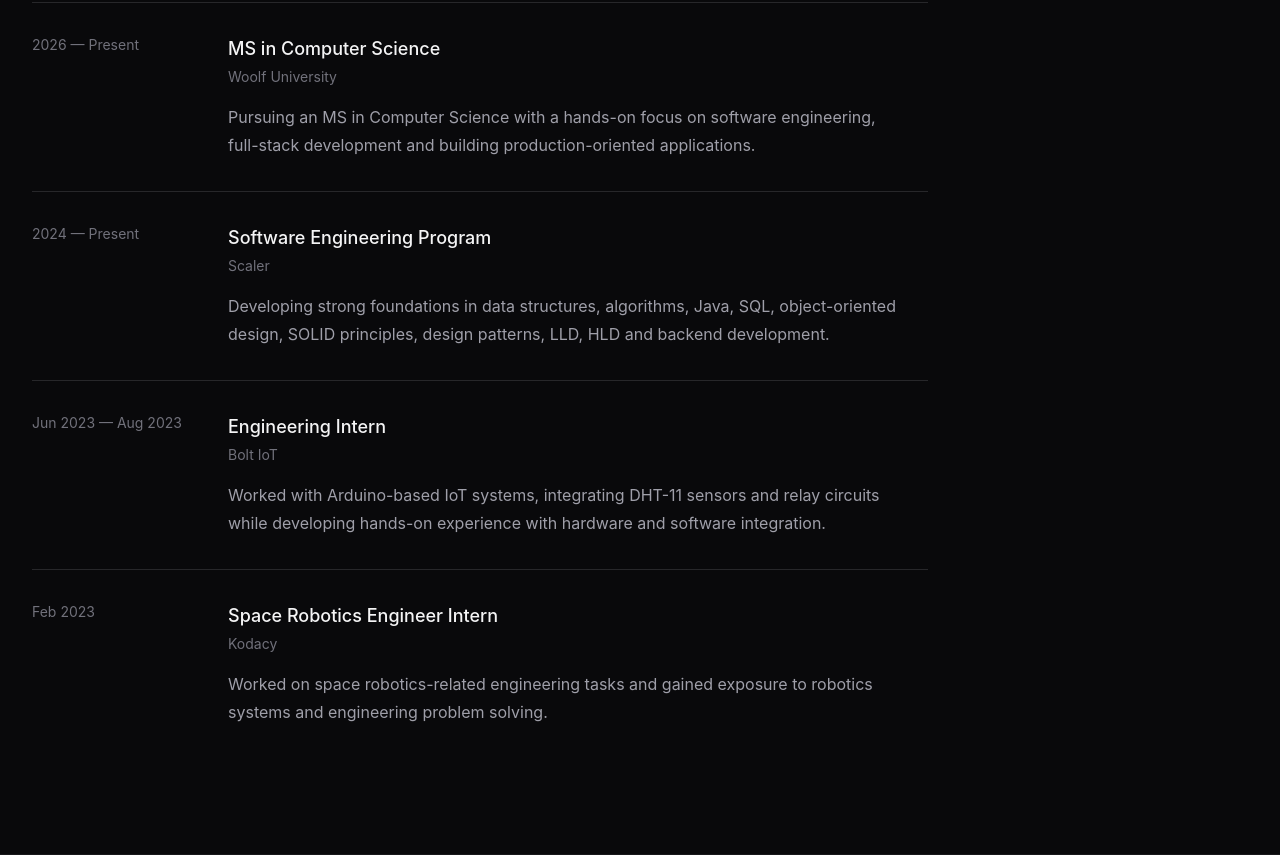
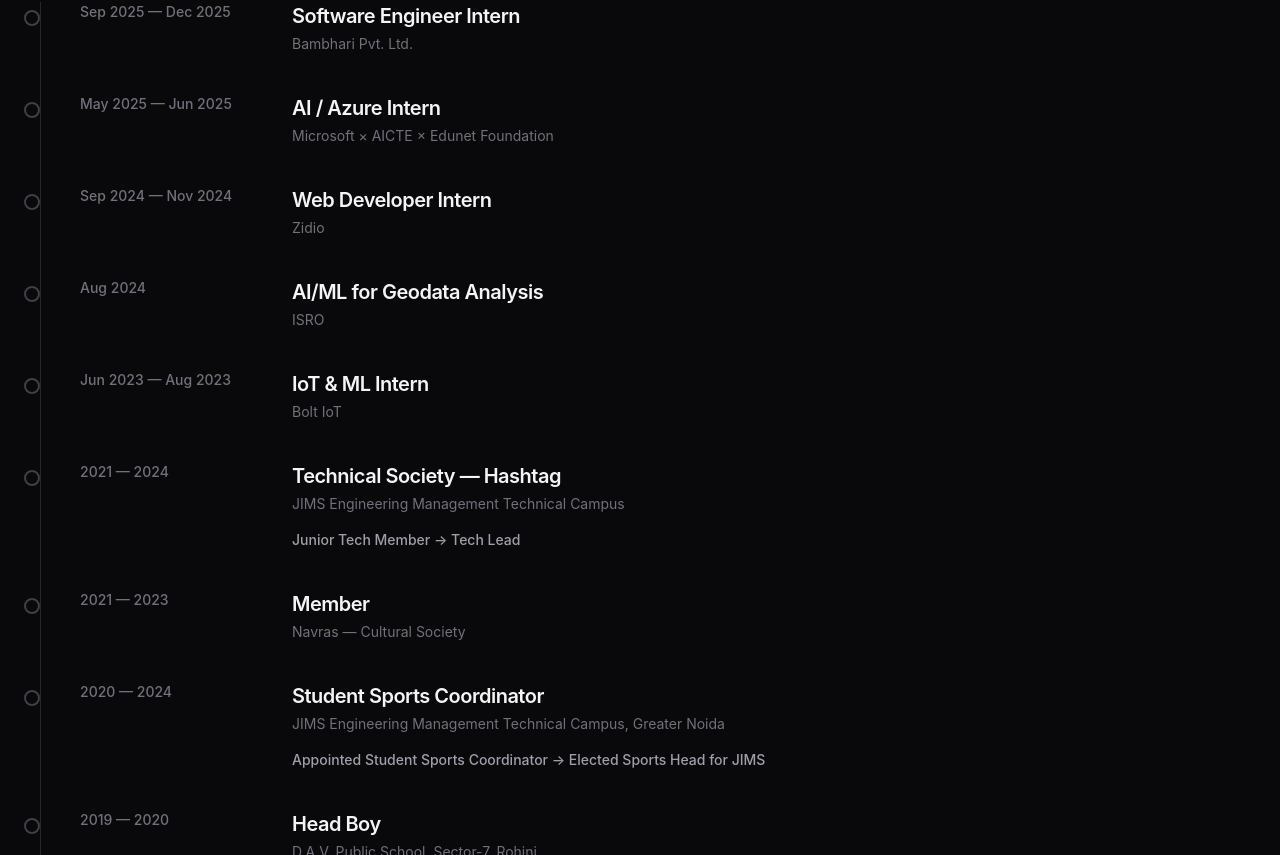
Before and after one commit to ShreyMadaan/PortfolioWebsite, a React (Vite) app in the folder shrey-portfolio/: page / in a window 1280 px wide. Shown: the part 3865-4720 px from the top of the page. Built offline with nearby package versions, Linux system fonts and the light colour scheme.

Commit message:
Portfolio V1 added

```diff
--- a/shrey-portfolio/src/features/experience/Experience.jsx
+++ b/shrey-portfolio/src/features/experience/Experience.jsx
@@ -2,7 +2,10 @@
 
 function Experience() {
   return (
-    <section id="experience" className="border-t border-zinc-900 py-24">
+    <section
+      id="experience"
+      className="border-t border-zinc-900 py-24"
+    >
       <div className="mx-auto max-w-7xl px-6 lg:px-8">
         <div className="mb-12">
           <p className="text-sm font-medium uppercase tracking-[0.2em] text-zinc-500">
@@ -10,35 +13,57 @@
           </p>
 
           <h2 className="mt-3 text-3xl font-semibold tracking-tight text-zinc-100">
-            My journey so far.
+            The journey so far.
           </h2>
         </div>
 
-        <div className="max-w-4xl">
-          {experienceData.map((item, index) => (
-            <div
-              key={`${item.organization}-${item.period}`}
-              className="grid gap-4 border-t border-zinc-800 py-8 md:grid-cols-[180px_1fr]"
+        <div className="relative">
+          {/* Timeline line */}
+          <div className="absolute left-2 top-0 hidden h-full w-px bg-zinc-800 md:block" />
+
+          <div className="space-y-10">
+            {experienceData.map((experience) => (
+              <article
+                key={`${experience.period}-${experience.title}`}
+                className="relative md:pl-12"
               >
-              <p className="text-sm text-zinc-500">
-                {item.period}
+                {/* Timeline dot */}
+                <div className="absolute left-0 top-2 hidden h-4 w-4 -translate-x-1/2 rounded-full border-2 border-zinc-700 bg-zinc-950 md:block" />
+
+                <div className="grid gap-4 md:grid-cols-[180px_1fr] md:gap-8">
+                  {/* Period */}
+                  <div>
+                    <p className="text-sm font-medium text-zinc-500">
+                      {experience.period}
                     </p>
+                  </div>
 
+                  {/* Experience content */}
                   <div>
-                <h3 className="text-lg font-medium text-zinc-100">
-                  {item.title}
+                    <h3 className="text-xl font-semibold tracking-tight text-zinc-100">
+                      {experience.title}
                     </h3>
 
                     <p className="mt-1 text-sm text-zinc-500">
-                  {item.organization}
+                      {experience.organization}
                     </p>
 
-                <p className="mt-4 max-w-2xl leading-7 text-zinc-400">
-                  {item.description}
+                    {experience.progression && (
+                      <p className="mt-4 text-sm font-medium text-zinc-400">
+                        {experience.progression}
                       </p>
+                    )}
+
+                    {experience.description && (
+                      <p className="mt-4 max-w-3xl leading-7 text-zinc-400">
+                        {experience.description}
+                      </p>
+                    )}
                   </div>
                 </div>
+              </article>
             ))}
+          </div>
         </div>
       </div>
     </section>
--- a/shrey-portfolio/src/features/experience/experienceData.js
+++ b/shrey-portfolio/src/features/experience/experienceData.js
@@ -1,31 +1,65 @@
 const experienceData = [
   {
-    period: "2026 — Present",
-    title: "MS in Computer Science",
-    organization: "Woolf University",
-    description:
-      "Pursuing an MS in Computer Science with a hands-on focus on software engineering, full-stack development and building production-oriented applications.",
+    period: "Sep 2025 — Dec 2025",
+    title: "Software Engineer Intern",
+    organization: "Bambhari Pvt. Ltd.",
+    description: "",
   },
   {
-    period: "2024 — Present",
-    title: "Software Engineering Program",
-    organization: "Scaler",
-    description:
-      "Developing strong foundations in data structures, algorithms, Java, SQL, object-oriented design, SOLID principles, design patterns, LLD, HLD and backend development.",
+    period: "May 2025 — Jun 2025",
+    title: "AI / Azure Intern",
+    organization: "Microsoft × AICTE × Edunet Foundation",
+    description: "",
+  },
+  {
+    period: "Sep 2024 — Nov 2024",
+    title: "Web Developer Intern",
+    organization: "Zidio",
+    description: "",
+  },
+  {
+    period: "Aug 2024",
+    title: "AI/ML for Geodata Analysis",
+    organization: "ISRO",
+    description: "",
   },
   {
     period: "Jun 2023 — Aug 2023",
-    title: "Engineering Intern",
+    title: "IoT & ML Intern",
     organization: "Bolt IoT",
-    description:
-      "Worked with Arduino-based IoT systems, integrating DHT-11 sensors and relay circuits while developing hands-on experience with hardware and software integration.",
+    description: "",
   },
   {
-    period: "Feb 2023",
-    title: "Space Robotics Engineer Intern",
-    organization: "Kodacy",
-    description:
-      "Worked on space robotics-related engineering tasks and gained exposure to robotics systems and engineering problem solving.",
+    period: "2021 — 2024",
+    title: "Technical Society — Hashtag",
+    organization: "JIMS Engineering Management Technical Campus",
+    description: "",
+    progression: "Junior Tech Member → Tech Lead",
+  },
+  {
+    period: "2021 — 2023",
+    title: "Member",
+    organization: "Navras — Cultural Society",
+    description: "",
+  },
+  {
+    period: "2020 — 2024",
+    title: "Student Sports Coordinator",
+    organization: "JIMS Engineering Management Technical Campus, Greater Noida",
+    description: "",
+    progression: "Appointed Student Sports Coordinator → Elected Sports Head for JIMS",
+  },
+  {
+    period: "2019 — 2020",
+    title: "Head Boy",
+    organization: "D.A.V. Public School, Sector-7, Rohini",
+    description: "",
+  },
+  {
+    period: "2018 — 2019",
+    title: "Sports Head",
+    organization: "D.A.V. Public School, Sector-7, Rohini",
+    description: "",
   },
 ];
 
```
Lines whose indentation alone changed are shown as unchanged.
